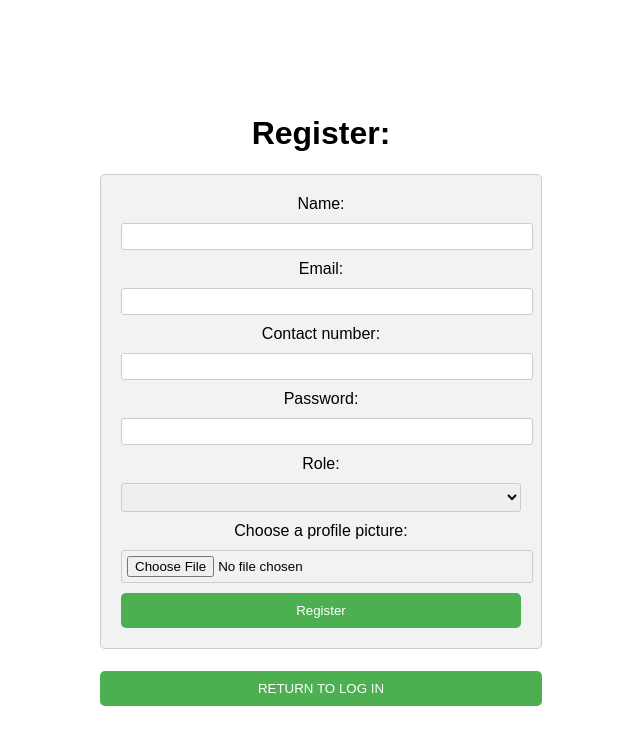
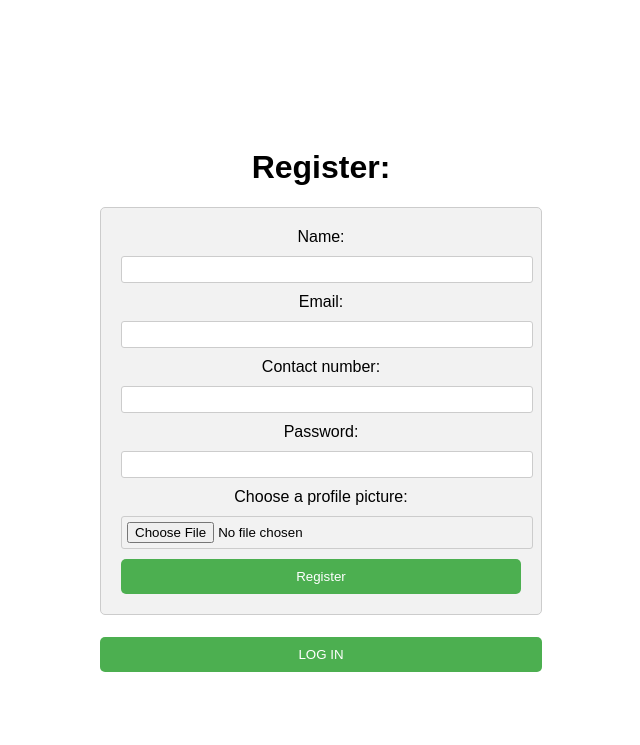
Before and after one commit to HaidarAllaw/final_project, a PHP site: page /signup.php in a window 1280 px wide. Shown: the top 745 px of the page, without its empty margins (319-959 px from the left). Run offline with PHP 8.4, Linux system fonts and the light colour scheme.

Commit message:
Update signup.php

```diff
--- a/CarRentalSystem/signup.php
+++ b/CarRentalSystem/signup.php
@@ -20,18 +20,12 @@
 
           <label for="password">Password:</label>
           <input type="password" id="password" name="password" required><br>
-          <label for="role">Role:</label>
-          <select name="role" required>
-             <option></option>
-             <option>Admin</option>
-             <option>User</option>
-          </select>
 
           <label for="image">Choose a profile picture:</label>
           <input type="file" id="image" name="image" accept="image/*"><br>
           <button type="submit">Register</button>
         </form>
-        <a href="login.php"><button style="margin-top: 5%;">RETURN TO LOG IN</button></a>
+        <a href="login.php"><button style="margin-top: 5%;">LOG IN</button></a>
       </div>
 
 </body>
```
